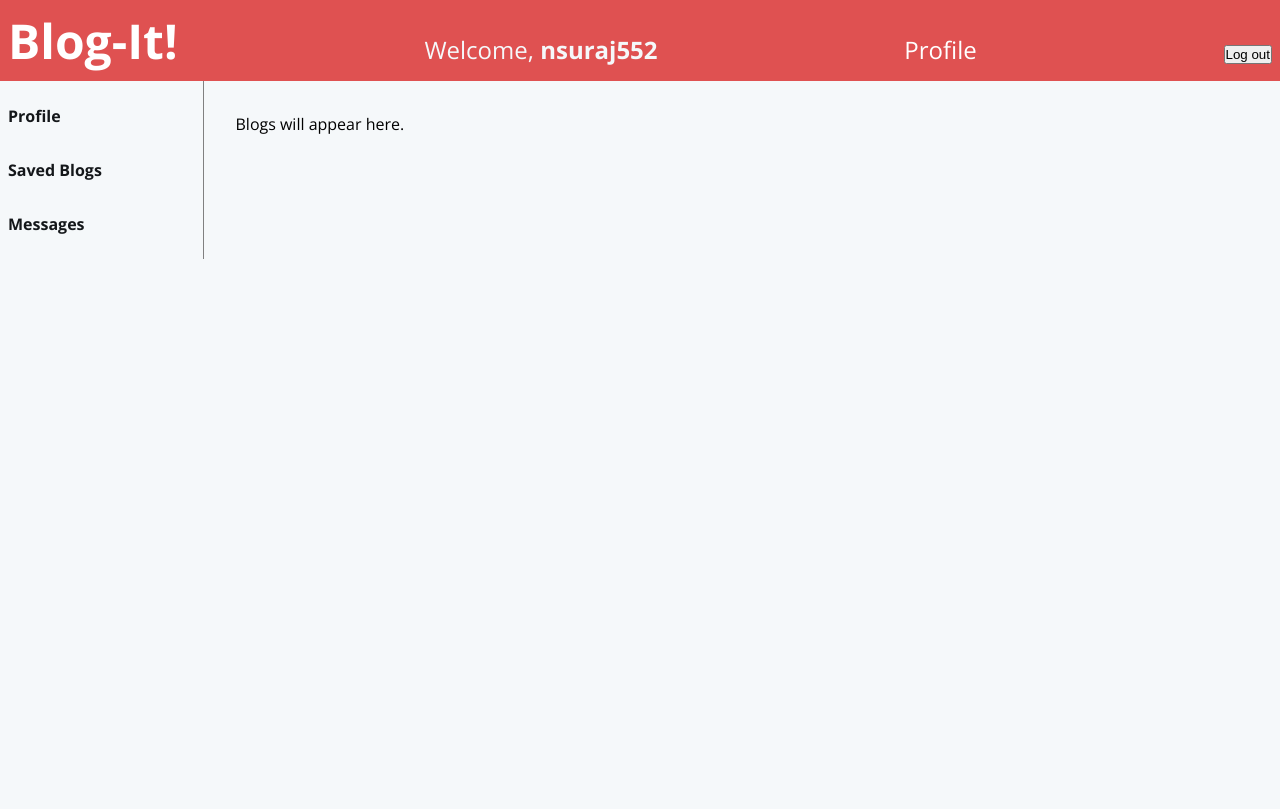
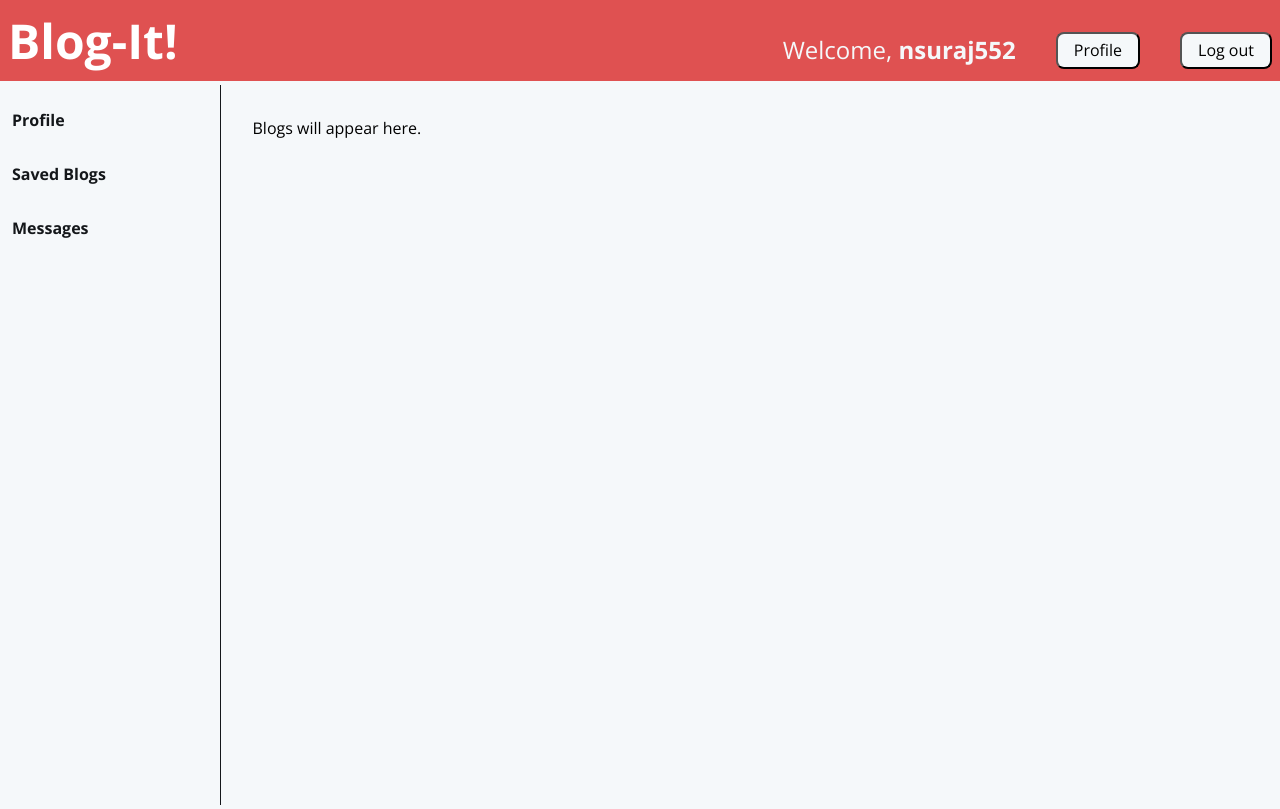
Before and after one commit to VectorJamo/Django-Authentication, a Django app: page / in a window 1280 px wide. Before the commit the page ends 259 px from the top, so only its background shows below. Run offline with Django 5.2, Linux system fonts and the light colour scheme; a user stored in the database is signed in.

Commit message:
New Routes

```diff
--- a/django_auth_project/settings.py
+++ b/django_auth_project/settings.py
@@ -116,7 +116,7 @@ USE_TZ = True
 # Static files (CSS, JavaScript, Images)
 # https://docs.djangoproject.com/en/5.0/howto/static-files/
 
-STATIC_URL = 'static/'
+STATIC_URL = '/static/'
 
 # Default primary key field type
 # https://docs.djangoproject.com/en/5.0/ref/settings/#default-auto-field
--- a/user_auth/static/user_auth/style.css
+++ b/user_auth/static/user_auth/css/style.css
@@ -12,6 +12,7 @@ html {
     margin: 0;
     padding: 0;
     box-sizing: border-box;
+    font-family: 'Open Sans';
 }
 
 img {
@@ -28,15 +29,26 @@ header {
     color: var(--color-ex-light-gray);
     background: var(--color-red);
     padding: 0.5rem;
+
+    flex: 0.01;
+
+    min-height: 5vh;
 }
 
 .header-content {
-    max-width: 1600px;
-    margin: auto;
-
     display:flex;
     justify-content: space-between;
     align-items: baseline;
+
+    max-width: 1600px;
+    margin: auto;
+}
+
+.header-right {
+    display: flex;
+    justify-content: center;
+    align-items: center;
+    gap: 2.5rem;
 }
 
 .header-content a {
@@ -44,22 +56,36 @@ header {
     text-decoration: none;
 }
 .content {
-    max-width: 1600px;
-
-    margin: auto;
-
     display: flex;
     flex-direction: row;
     justify-content: space-between;
     align-items: top;
+
+    max-width: 1600px;
+    min-height: 91vh;
+    margin: auto;
+
+    padding: 0.25rem;
+
 }
 
+.vl {
+    min-height: 100%;
+    width: 1px;
+    background: var(--color-black);
+}
 .content-left {
     flex: 0.25;
 }
 
 .content-middle {
-    border-left: 1px solid gray;
+    flex: 1;
+}
+
+.content-right {
+    flex: 0.15;
+}
+.content-middle {
     padding: 2rem;
 }
 .content-left a {
@@ -79,11 +105,16 @@ header {
     color: var(--color-red);
 }
 
+button, input[type='submit'] {
+    cursor: pointer;
 
-.content-middle {
-    flex: 1;
+    padding: 0.35rem 1rem;
+    font-size: 1rem;
+
+    background: var(--color-ex-light-gray);
+    border-radius: 0.5rem;
 }
 
-.content-right {
-    flex: 0.25;
+button:hover, input[type='submit']:hover {
+    background: var(--color-light-gray);
 }
--- a/user_auth/templates/user_auth/base.html
+++ b/user_auth/templates/user_auth/base.html
@@ -1,4 +1,3 @@
-{% load static %}
 <!DOCTYPE html>
 <html lang="en">
 <head>
@@ -14,15 +13,19 @@
     {% else %}
         <title>No Title</title>
     {% endif %}
-    <link rel="stylesheet" href="{% static 'user_auth/style.css' %}">
+    {% load static %}
+    <link rel="stylesheet" href="{% static 'user_auth/css/style.css' %}">
 </head>
 <body>
     <header>
         <div class="header-content">
+            <div class="header-left">
                 <a href="{% url 'homepage' %}"><h1>Blog-It!</h1></a>
+            </div>
+            <div class="header-right">
                 {% if user.is_authenticated %}
                     <p>Welcome, <b>{{ user.username }}</b></p>
-                <p><a href="{% url 'homepage' %}">Profile</a></p>
+                    <a href="{% url 'profile' %}"><button>Profile</button></a>
                     <form method="POST" action="{% url 'logout-user' %}">
                         {% csrf_token %}
                         <input type="submit" value="Log out">
@@ -30,6 +33,7 @@
                 {% else %}
                     <p><a href="/login">Login</a> | <a href="/register">Register</a></p>
                 {% endif %}
+            </div>
         </div>
     </header>
     <div class="content">
@@ -40,6 +44,7 @@
                 <a href="#">Messages</a>
             </nav>
         </div>
+        <div class="vl"></div>
         <div class="content-middle">
             <main>
                 {% block content-middle %}
--- a/user_auth/urls.py
+++ b/user_auth/urls.py
@@ -8,4 +8,5 @@ urlpatterns = [
     path('register/', views.register_user, name='register-user'),
     path('login/', auth_views.LoginView.as_view(redirect_authenticated_user=True, template_name='user_auth/login.html'), name='login-user'),
     path('logout/', auth_views.LogoutView.as_view(template_name='user_auth/logout.html'), name='logout-user'),
+    path('profile/', views.profile, name='profile')
 ]
--- a/user_auth/views.py
+++ b/user_auth/views.py
@@ -33,3 +33,6 @@ def register_user(request):
         form = forms.UserRegistraionForm()
 
         return render(request, 'user_auth/register.html', {'form': form})
+
+def profile(request):
+    return render(request, 'user_auth/profile.html')
```
Also changed, not shown: user_auth/templates/user_auth/profile.html (+12 -0 lines), db.sqlite3. Lines whose indentation alone changed are shown as unchanged.
